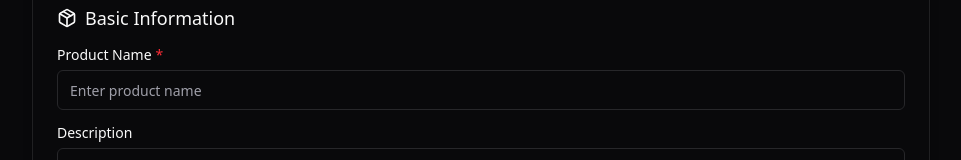
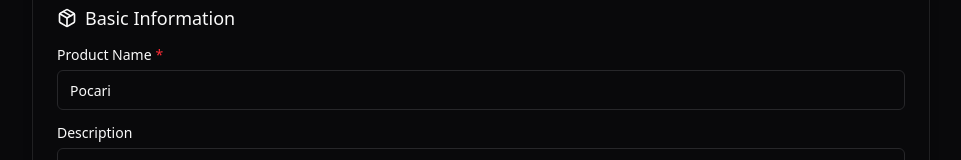
Before and after one commit to antonichandra/my-react-ts, a React (Vite) app: page /my-react-ts/product in a window 1280 px wide. Shown: the part 236-396 px from the top of the page, without its empty margins (159-1120 px from the left). Built offline with nearby package versions, Linux system fonts and the light colour scheme; sample sign-in values are in the browser's storage.

Commit message:
adjust name product

```diff
--- a/src/pages/ProductPage.tsx
+++ b/src/pages/ProductPage.tsx
@@ -47,7 +47,7 @@
   const [isSaving, setIsSaving] = useState(false);
 
   const initialData: Partial<ProductFormData> = {
-    name: '',
+    name: 'Pocari',
     description: '',
     price: '',
     cost: '',
```
